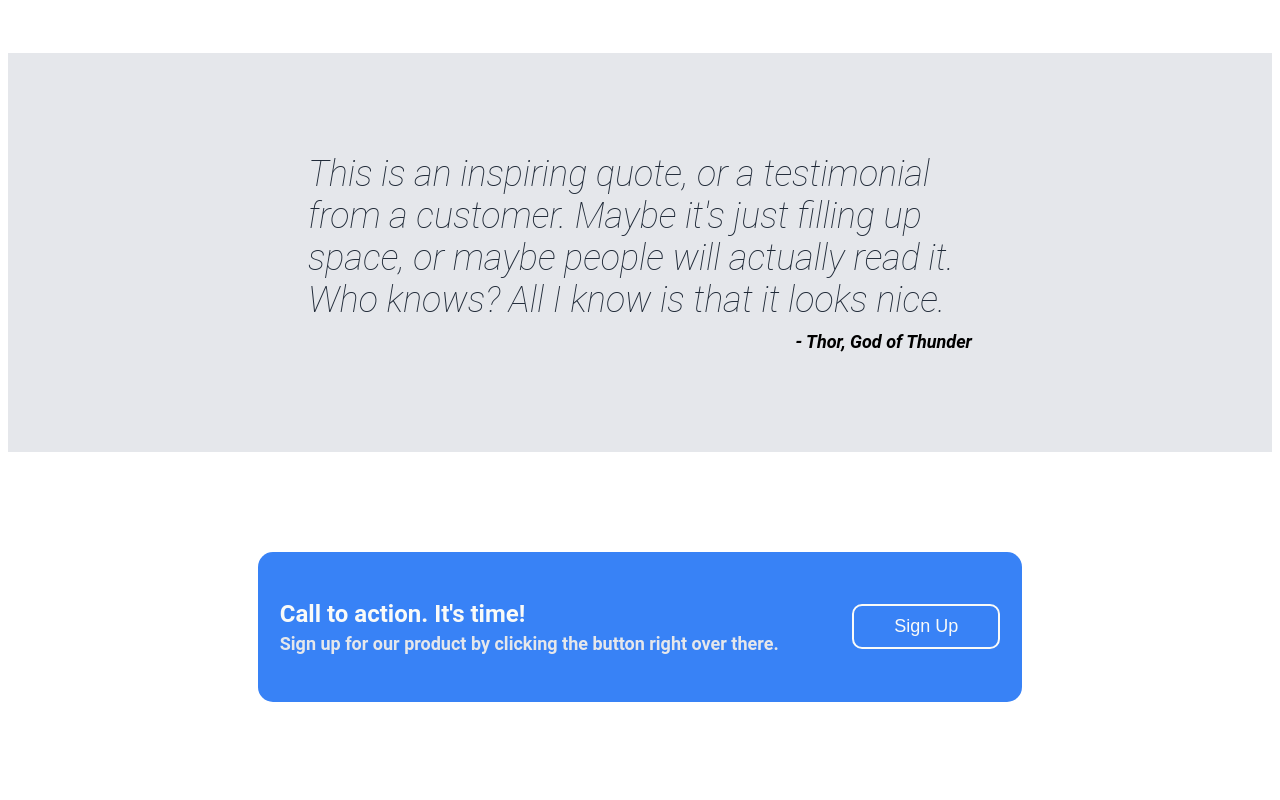
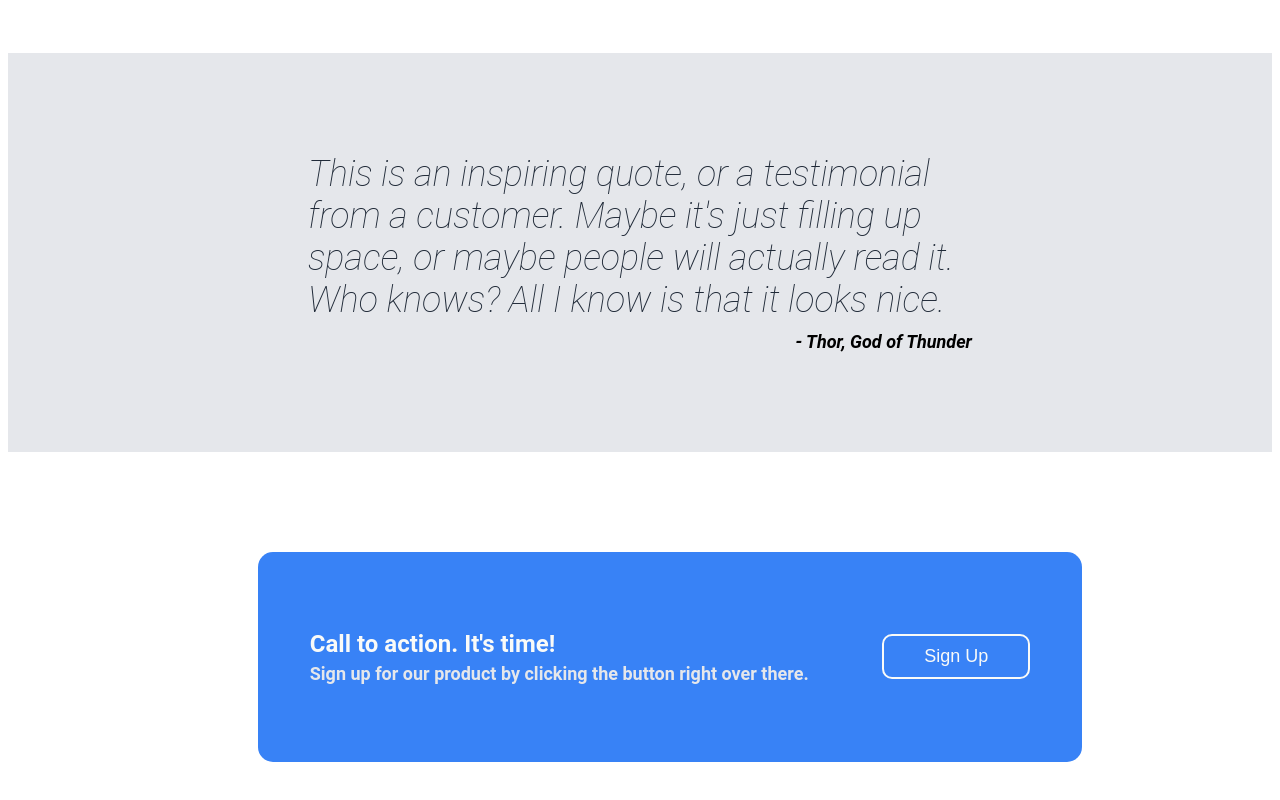
Before and after one commit to grantgreenberg/landing-page, a plain HTML site: page index.html in a window 1280 px wide. Shown: the part 1241-2041 px from the top of the page. Drawn offline with Linux system fonts and the light colour scheme.

Commit message:
fix: final adjustment to action container.

```diff
--- a/styles.css
+++ b/styles.css
@@ -175,12 +175,11 @@ img {
     align-items: center;
     color:#F9FAF8;
     gap: 30px;
-    padding: auto 30px;
+    padding: 30px 30px;
 }
 
 .container-action .content .textbox {
     display: flex;
-    flex-wrap: wrap;
     flex-direction: column;
     justify-content: center;
     gap: 5px;
```
